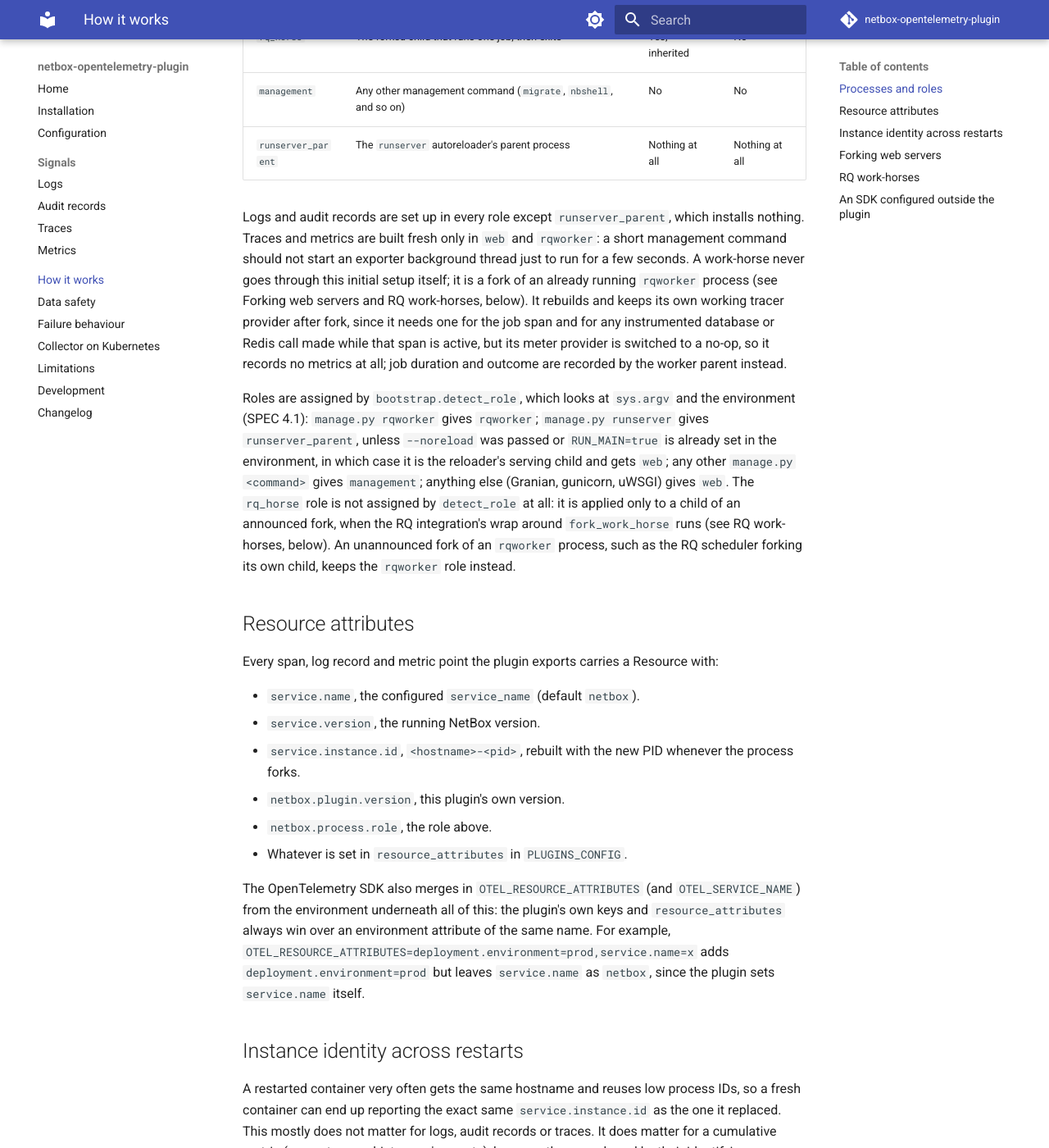
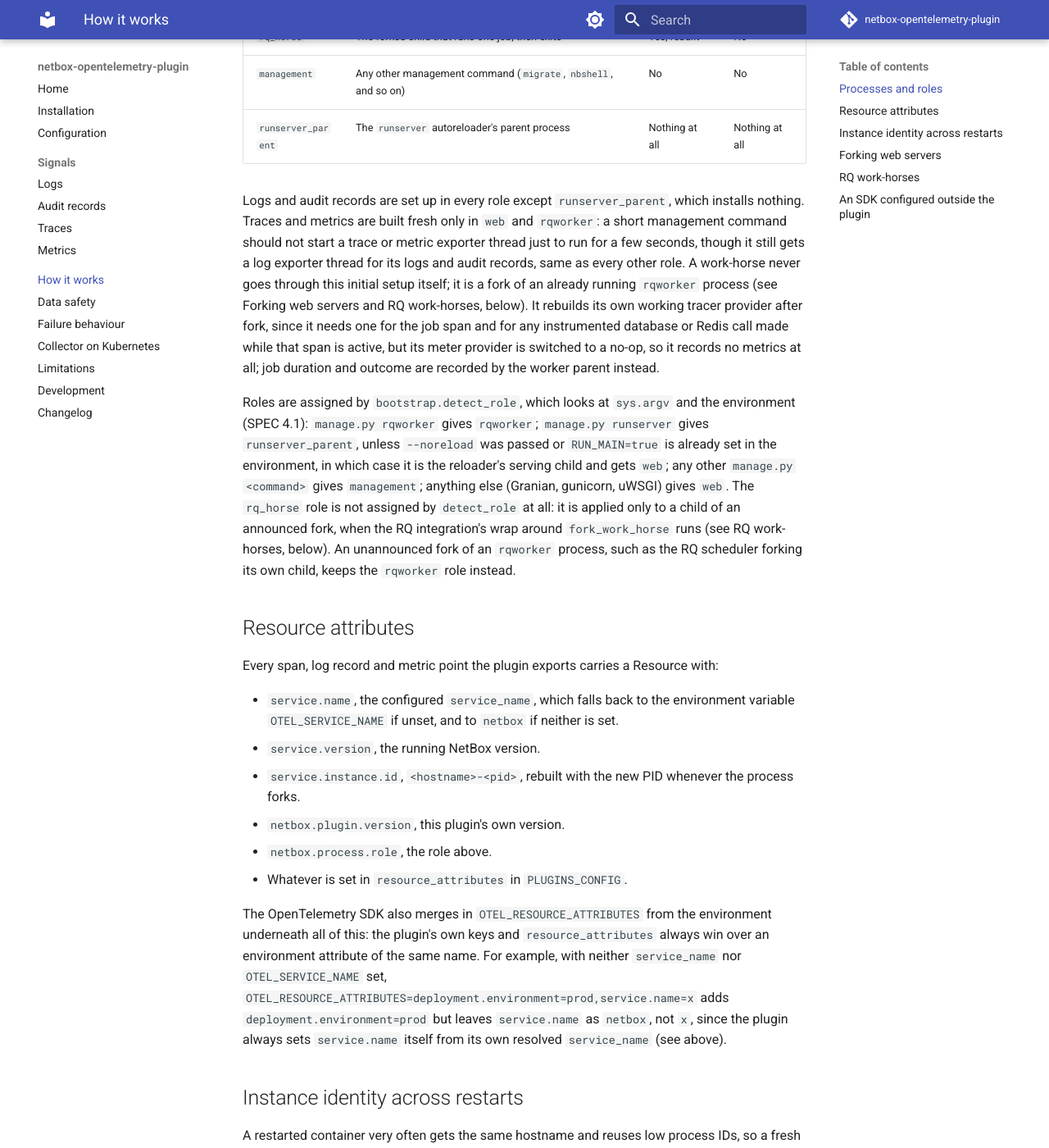
Before and after one commit to thomaschristory/netbox-opentelemetry-plugin, an MkDocs documentation site: the page built from docs/how-it-works.md, in a window 1280 px wide and 1400 px high, scrolled down 433 px. Shown: the whole window at 82% size. Built offline with MkDocs 1.6.1 and Material for MkDocs 9.7.7, drawn with Linux system fonts in a browser that asks for light colours; comment, search, counter and statistics services are not loaded; some of the changed text lies outside the part shown.

Commit message:
Fix accuracy issues in the installation and how-it-works pages

```diff
--- a/docs/how-it-works.md
+++ b/docs/how-it-works.md
@@ -8,11 +8,11 @@
 |---|---|---|---|
 | `web` | A process serving HTTP requests (Granian, gunicorn or uWSGI worker, or the `runserver` serving child) | Yes | Yes |
 | `rqworker` | The long-lived `manage.py rqworker` process | Yes | Yes |
-| `rq_horse` | The forked child that runs one job, then exits | Yes, inherited | No |
+| `rq_horse` | The forked child that runs one job, then exits | Yes, rebuilt | No |
 | `management` | Any other management command (`migrate`, `nbshell`, and so on) | No | No |
 | `runserver_parent` | The `runserver` autoreloader's parent process | Nothing at all | Nothing at all |
 
-Logs and audit records are set up in every role except `runserver_parent`, which installs nothing. Traces and metrics are built fresh only in `web` and `rqworker`: a short management command should not start an exporter background thread just to run for a few seconds. A work-horse never goes through this initial setup itself; it is a fork of an already running `rqworker` process (see Forking web servers and RQ work-horses, below). It rebuilds and keeps its own working tracer provider after fork, since it needs one for the job span and for any instrumented database or Redis call made while that span is active, but its meter provider is switched to a no-op, so it records no metrics at all; job duration and outcome are recorded by the worker parent instead.
+Logs and audit records are set up in every role except `runserver_parent`, which installs nothing. Traces and metrics are built fresh only in `web` and `rqworker`: a short management command should not start a trace or metric exporter thread just to run for a few seconds, though it still gets a log exporter thread for its logs and audit records, same as every other role. A work-horse never goes through this initial setup itself; it is a fork of an already running `rqworker` process (see Forking web servers and RQ work-horses, below). It rebuilds its own working tracer provider after fork, since it needs one for the job span and for any instrumented database or Redis call made while that span is active, but its meter provider is switched to a no-op, so it records no metrics at all; job duration and outcome are recorded by the worker parent instead.
 
 Roles are assigned by `bootstrap.detect_role`, which looks at `sys.argv` and the environment (SPEC 4.1): `manage.py rqworker` gives `rqworker`; `manage.py runserver` gives `runserver_parent`, unless `--noreload` was passed or `RUN_MAIN=true` is already set in the environment, in which case it is the reloader's serving child and gets `web`; any other `manage.py <command>` gives `management`; anything else (Granian, gunicorn, uWSGI) gives `web`. The `rq_horse` role is not assigned by `detect_role` at all: it is applied only to a child of an announced fork, when the RQ integration's wrap around `fork_work_horse` runs (see RQ work-horses, below). An unannounced fork of an `rqworker` process, such as the RQ scheduler forking its own child, keeps the `rqworker` role instead.
 
@@ -20,14 +20,14 @@
 
 Every span, log record and metric point the plugin exports carries a Resource with:
 
-- `service.name`, the configured `service_name` (default `netbox`).
+- `service.name`, the configured `service_name`, which falls back to the environment variable `OTEL_SERVICE_NAME` if unset, and to `netbox` if neither is set.
 - `service.version`, the running NetBox version.
 - `service.instance.id`, `<hostname>-<pid>`, rebuilt with the new PID whenever the process forks.
 - `netbox.plugin.version`, this plugin's own version.
 - `netbox.process.role`, the role above.
 - Whatever is set in `resource_attributes` in `PLUGINS_CONFIG`.
 
-The OpenTelemetry SDK also merges in `OTEL_RESOURCE_ATTRIBUTES` (and `OTEL_SERVICE_NAME`) from the environment underneath all of this: the plugin's own keys and `resource_attributes` always win over an environment attribute of the same name. For example, `OTEL_RESOURCE_ATTRIBUTES=deployment.environment=prod,service.name=x` adds `deployment.environment=prod` but leaves `service.name` as `netbox`, since the plugin sets `service.name` itself.
+The OpenTelemetry SDK also merges in `OTEL_RESOURCE_ATTRIBUTES` from the environment underneath all of this: the plugin's own keys and `resource_attributes` always win over an environment attribute of the same name. For example, with neither `service_name` nor `OTEL_SERVICE_NAME` set, `OTEL_RESOURCE_ATTRIBUTES=deployment.environment=prod,service.name=x` adds `deployment.environment=prod` but leaves `service.name` as `netbox`, not `x`, since the plugin always sets `service.name` itself from its own resolved `service_name` (see above).
 
 ## Instance identity across restarts
 
@@ -35,7 +35,7 @@
 
 ## Forking web servers
 
-Every worker process forked from a preloaded parent (gunicorn with `preload_app`, uWSGI's `master` mode) rebuilds its Resource, its exporters and the providers built on top of them right after the fork, through Python's `os.register_at_fork` hooks (or, under uWSGI, the chained `uwsgi.post_fork_hook`). Nothing is inherited except the OpenTelemetry SDK's own batch processors, which the SDK itself already resets after fork with a fresh worker thread and an empty queue. The result is that each worker process exports under its own `service.instance.id`, distinct from its parent's and from every sibling worker's.
+Every worker process forked from a preloaded parent (gunicorn with `preload_app`, uWSGI's `master` mode) rebuilds its Resource, a fresh exporter and a new provider right after the fork, through Python's `os.register_at_fork` hooks (or, under uWSGI, the chained `uwsgi.post_fork_hook`). The parent's own provider and exporter connection are never touched from the child: they are simply dropped and left running unused, since any lock inside them (a `requests.Session`, a gRPC channel, an SDK batch processor's own lock) was copied by `fork()` in whatever state it happened to be in, and touching or shutting down an object in that state can deadlock the child. The result is that each worker process exports under its own `service.instance.id`, distinct from its parent's and from every sibling worker's.
 
 This means the data from a fleet of forked workers arrives as one series per worker process, not one series per host or per container. A manual check during development (`--max-requests=20`, recycling workers quickly) saw `http.server.request.duration` reported under 6 distinct worker identities for gunicorn and 5 for uWSGI over the check's duration, because every worker gunicorn or uWSGI recycles is a new process with a new PID, and therefore a new identity, even though the container itself never restarted. Any aggregation across a worker fleet (dashboards, alerts) needs to sum or average across these per-process series rather than expect a single series per container.
 
@@ -54,7 +54,9 @@
 
 Because the worker only picks up its next job once the current horse has exited, a slow flush delays the worker's next job rather than the running job's own completion. During a Collector outage the exporter cannot succeed, so every horse pays the full `flush_timeout` before it exits, capping that worker at roughly one job per `flush_timeout` for as long as the outage lasts.
 
-Setting `rq.patch_worker = False` removes this flush wrap entirely (and the `fork_work_horse` wrap that labels the child `rq_horse`, and the wrap around `perform_job` that opens the job's span): with it off, a work-horse keeps the `rqworker` role, gets no job span, and whatever it buffers before exiting is never flushed. A work-horse exports no metrics either way; job duration and outcome counters are recorded by the worker parent around the whole job, including the fork and the horse's run.
+Setting `rq.patch_worker = False` removes this flush wrap entirely (and the `fork_work_horse` wrap that labels the child `rq_horse`, and the wrap around `perform_job` that opens the job's span, and the `execute_job` wraps that record job duration and outcome): with it off, a work-horse keeps the `rqworker` role, gets no job span, whatever it buffers before exiting is never flushed, and job duration and outcome are no longer recorded either. The queue depth gauge is unaffected, since it is registered before `rq.patch_worker` is checked.
+
+This also changes what happens to metrics in the forked child itself. Normally a work-horse is labelled `rq_horse`, a role metrics are not set up for, so its meter provider is switched to a no-op after fork and it exports nothing. With `patch_worker = False`, the fork is never announced, so the forked child keeps the `rqworker` role, which metrics *are* set up for: if metrics are enabled, `bootstrap` rebuilds this now-unlabelled fork a full metrics pipeline of its own, resource and all. Should that fork happen to run longer than one `metrics.export_interval` before exiting, for example a slow job, it can itself export metrics (such as the queue depth gauge) under its own freshly built `service.instance.id`, indistinguishable in the data from a second, genuine `rqworker` process.
 
 ## An SDK configured outside the plugin
 
```
Also changed, not shown: docs/installation.md (+1 -1 lines).
